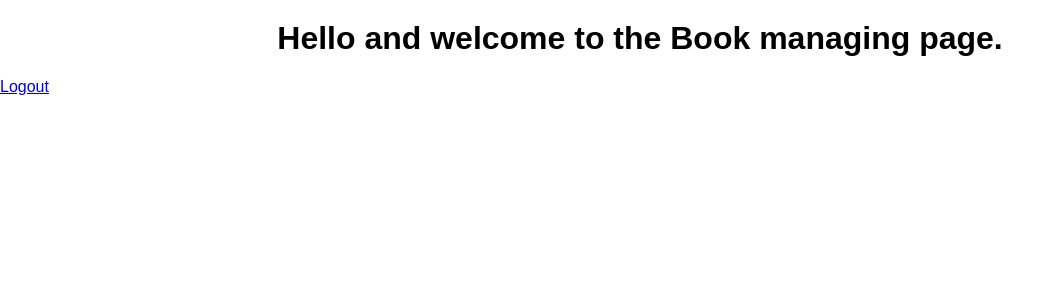
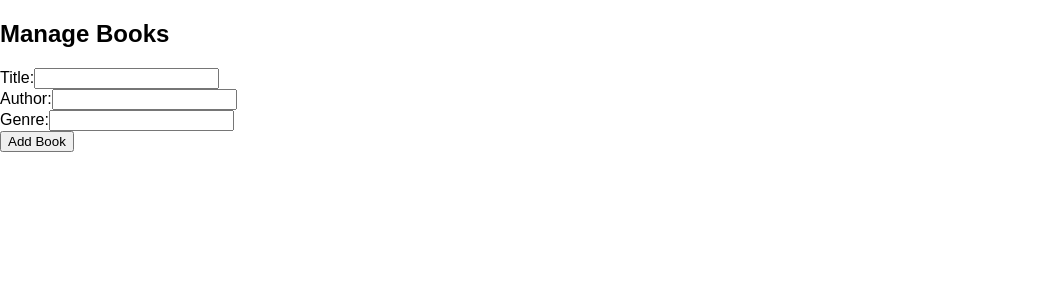
Before and after one commit to Arooba235/Library, a React (Create React App) app in the folder client/: page /managebooks in a window 1280 px wide. Shown: the top 300 px of the page, without its empty margins (0-1064 px from the left). Built offline with nearby package versions, Linux system fonts and the light colour scheme.

Commit message:
manage books

```diff
--- a/client/src/components/ManageBooks.js
+++ b/client/src/components/ManageBooks.js
@@ -1,20 +1,61 @@
-import React from "react";
 import { Link } from "react-router-dom";
-// import React, { useEffect, useState } from 'react';
-// import axios from 'axios';
+import React, { useEffect, useState } from 'react';
+import axios from 'axios';
 // import { useNavigate, Link, useLocation } from 'react-router-dom';
 
 function ManageBooks() {
-    // const location = useLocation();
-    return (
+  const [title, setTitle] = useState('');
+  const [author, setAuthor] = useState('');
+  const [genre, setGenre] = useState('');
+  const [errorMessage, setErrorMessage] = useState('');
+
+  const handleTitleChange = (event) => {
+    setTitle(event.target.value);
+  };
+
+  const handleAuthorChange = (event) => {
+    setAuthor(event.target.value);
+  };
+
+  const handleGenreChange = (event) => {
+    setGenre(event.target.value);
+  };
+
+  const handleSubmit = (event) => {
+    event.preventDefault();
+
+    axios
+      .post('http://localhost:5000/addbook', { title, author, genre })
+      .then((response) => {
+        console.log(response.data);
+        // Optionally, you can redirect or show a success message
+      })
+      .catch((error) => {
+        setErrorMessage(error.response.data.error);
+      });
+  };
+
+  return (
+    <div>
+      <h2>Manage Books</h2>
+      {errorMessage && <div>{errorMessage}</div>}
+      <form onSubmit={handleSubmit}>
         <div>
-            <h1>
-            Hello and welcome to the Book managing page.
-            </h1>
-            <Link to="/" className="nav-link">Logout</Link>
-            {/* <Link to="/game">Start Game</Link> */}
+          <label htmlFor="title">Title:</label>
+          <input type="text" id="title" value={title} onChange={handleTitleChange} />
         </div>
-    )
+        <div>
+          <label htmlFor="author">Author:</label>
+          <input type="text" id="author" value={author} onChange={handleAuthorChange} />
+        </div>
+        <div>
+          <label htmlFor="genre">Genre:</label>
+          <input type="text" id="genre" value={genre} onChange={handleGenreChange} />
+        </div>
+        <button type="submit">Add Book</button>
+      </form>
+    </div>
+  );
 }
 
 export default ManageBooks;
```
Also changed, not shown: 1 other file (tests, documents, lock files or other folders).
